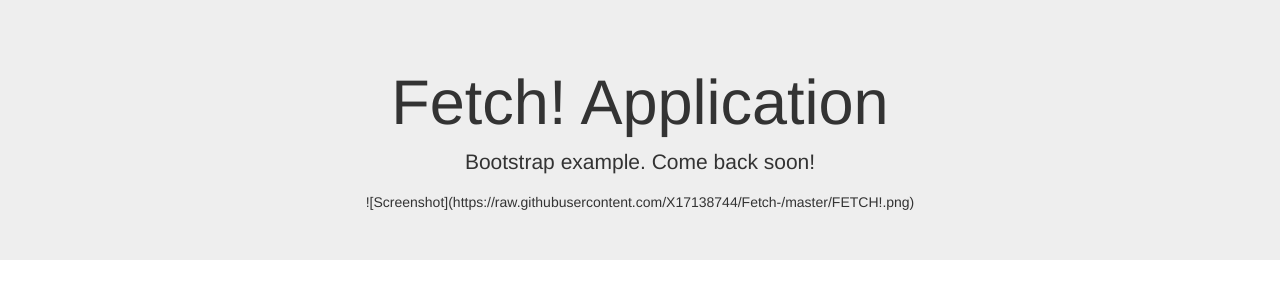
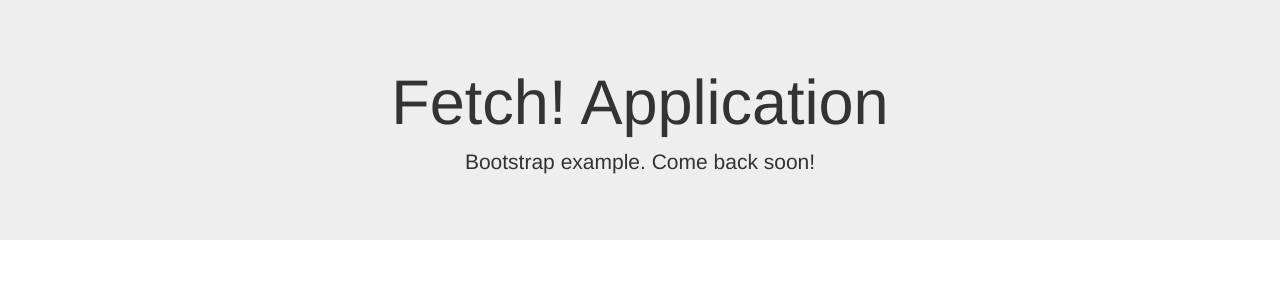
Before and after one commit to KeithMahony/Fetch-, a PHP site: page / in a window 1280 px wide. Shown: the top 300 px of the page. Run offline with PHP 8.4, Linux system fonts and the light colour scheme.

Commit message:
Update index.php

```diff
--- a/index.php
+++ b/index.php
@@ -15,7 +15,6 @@
 <div class="jumbotron text-center">
   <h1>Fetch! Application</h1>
   <p>Bootstrap example. Come back soon!</p>
-  <center>![Screenshot](https://raw.githubusercontent.com/X17138744/Fetch-/master/FETCH!.png)</center>
 </div>
 </body>
 </html>
```
